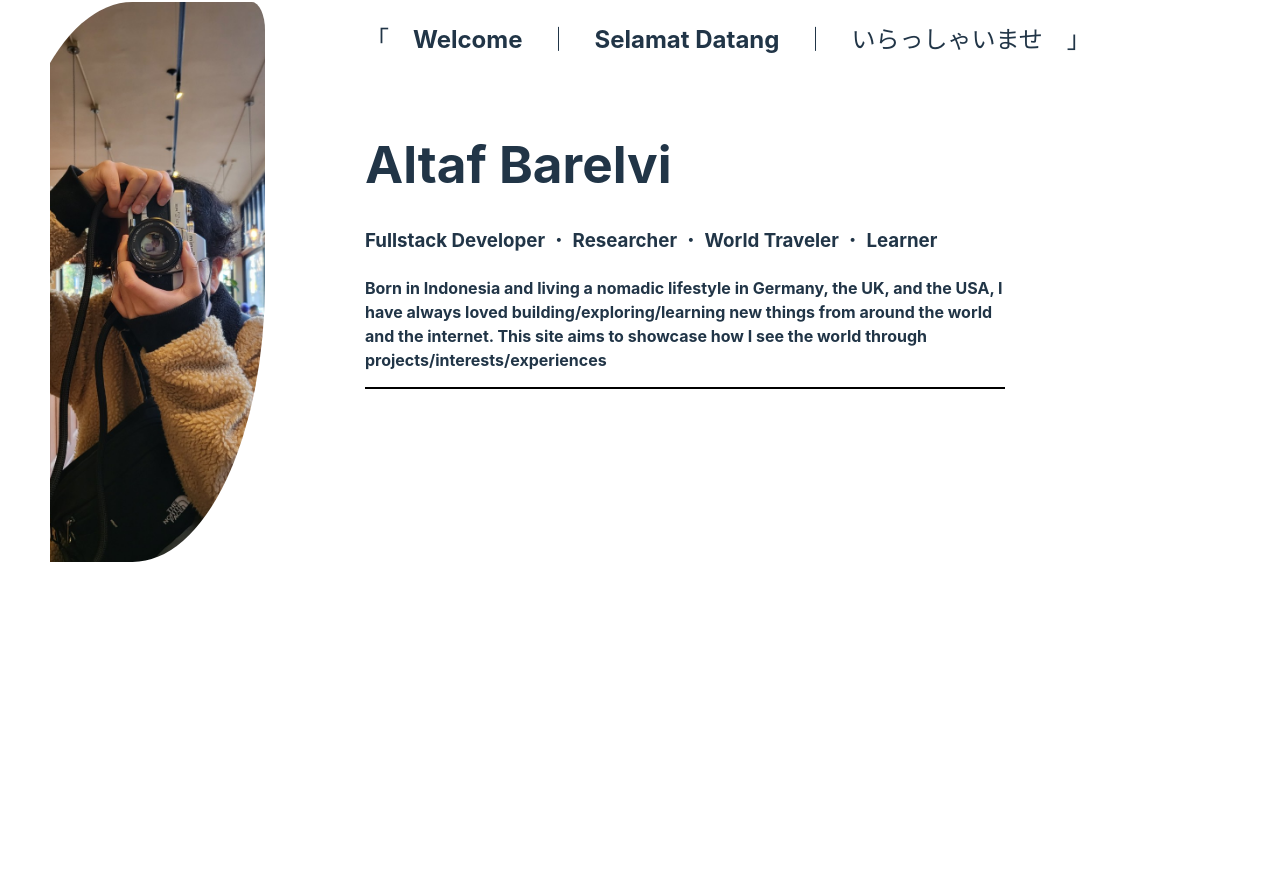
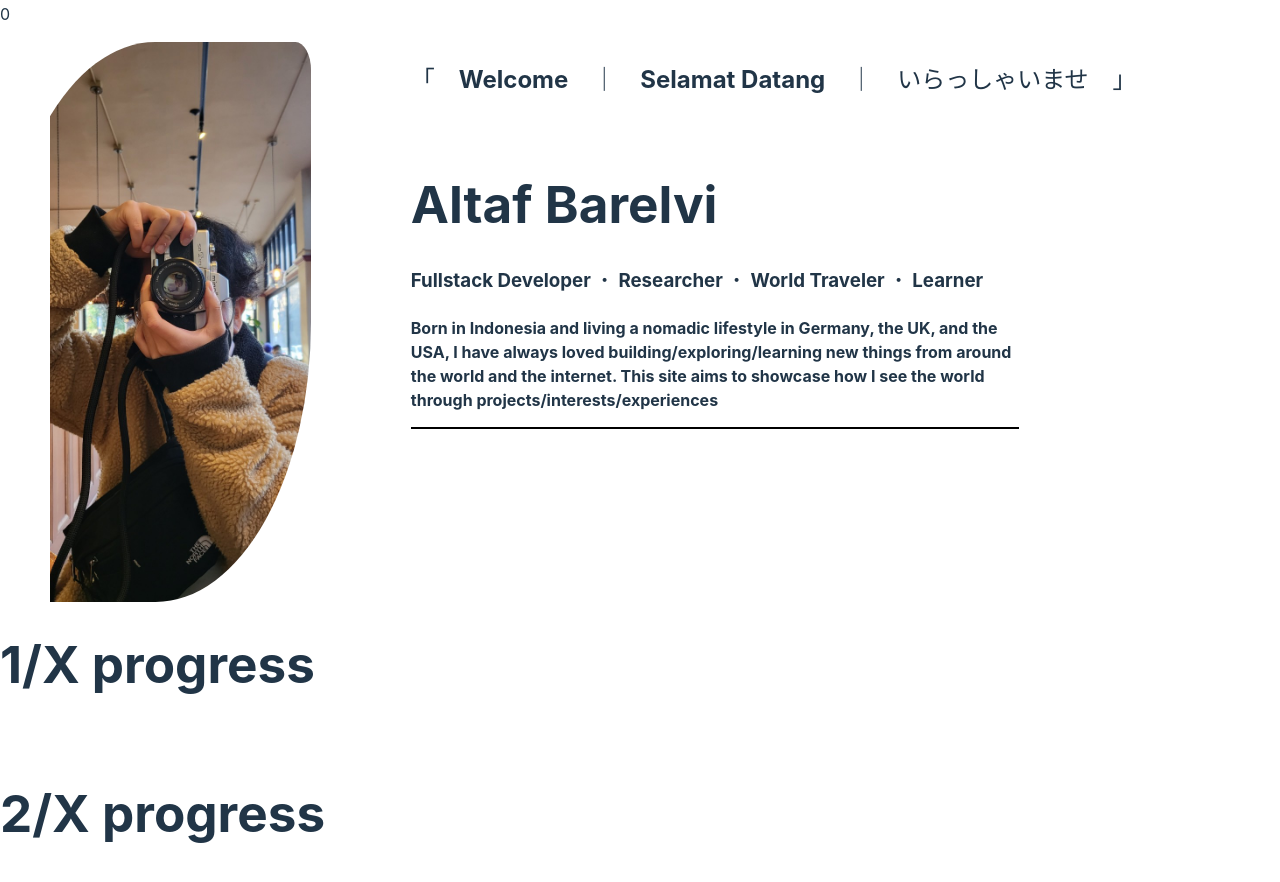
Before and after one commit to ctrlaltaf/personal-website, a React (Vite) app in the folder client/: page / in a window 1280 px wide. Shown: the part 298-1180 px from the top of the page. Before the commit the page ends 1100 px from the top, so only its background shows below. Built offline with nearby package versions, Linux system fonts and the light colour scheme.

Commit message:
cleaned up animation

```diff
--- a/client/src/Pages/HomePage/Fader.tsx
+++ b/client/src/Pages/HomePage/Fader.tsx
@@ -31,6 +31,8 @@ const Fader: React.FC<textProps> = ({ text }) => {
   return (
     <>
       <h1 className={fadeClass.fade}>{text}</h1>
+      <br />
+
     </>
   );
 };
--- a/client/src/Pages/HomePage/HomePage.css
+++ b/client/src/Pages/HomePage/HomePage.css
@@ -5,7 +5,7 @@
 }
 
 .image-container {
-  width: 40vw; /* Set the width you want */
+  width: 30vw; /* Set the width you want */
   height: 70vh; /* Set the height you want */
   overflow: hidden; /* Hide any overflow */
   display: flex;
@@ -23,16 +23,24 @@
 }
 
 .fade-in {
-  opacity: 0;
-  transition: opacity 0.5s ease;
+  opacity: 1;
+
+  transition: opacity 3s ease;
 }
-.fade-in.active {
-  opacity: 1;
+.fade-out {
+  /* opacity: 0;
+  transition: opacity 1s ease; */
+  visibility: hidden;
+
 }
 
 .home-intro {
   width: 70%;
   border-bottom: 2px solid black;
-  margin-right: 100px;
+  /* margin-right: 100px; */
   padding-bottom: 15px;
 }
+
+.test {
+  width: 100%;
+}
--- a/client/src/Pages/HomePage/HomePage.tsx
+++ b/client/src/Pages/HomePage/HomePage.tsx
@@ -3,9 +3,13 @@ import "./HomePage.css";
 import Background from "./profile.jpg";
 import Fader from "./Fader";
 
+interface FadeState {
+  fade: string;
+}
 const HomePage = () => {
   const [isVisible, setIsVisible] = useState(false);
   const [scrollProgress, setScrollProgress] = useState(0);
+  const [progress, setProgress] = useState(0);
 
   useEffect(() => {
     // Function to perform smooth scroll over a custom duration
@@ -61,16 +65,49 @@ const HomePage = () => {
       window.removeEventListener("scroll", handleScroll);
     };
   }, []);
+
+  const [fadeClass, setFadeClass] = useState<FadeState>({
+    fade: "fade-out",
+  });
+
+  useEffect(() => {
+    const timeout = setTimeout(() => {
+      if (fadeClass.fade == "fade-out" && isVisible) {
+        setFadeClass({
+          fade: "fade-in",
+        });
+      }
+    }, 100);
+
+    return () => {
+      clearTimeout(timeout);
+    };
+  }, [isVisible]);
+
+  useEffect(() => {
+    if (scrollProgress > 290) {
+      setProgress(2);
+      console.log("progress 2")
+    }
+    else if (scrollProgress > 250) {
+      setProgress(1);
+      console.log("progress 1")
+
+    }
+  }, [scrollProgress]);
+
   return (
     <div>
+      <p>{scrollProgress}</p>
       <div className="home-front-container">
         <div className="image-container">
           <img src={Background} alt="My Example" className="my-image" />
         </div>
-        <div>
+        <div className="test">
           <h2>「　Welcome　｜　Selamat Datang　｜　いらっしゃいませ　」</h2>
           <br />
-          <div className={`fade-in ${isVisible ? "active" : ""}`}>
+          {isVisible && (
+            <div className={fadeClass.fade}>
               <h1>Altaf Barelvi</h1>
               <h3>
                 Fullstack Developer ・ Researcher ・ World Traveler ・ Learner
@@ -78,16 +115,16 @@ const HomePage = () => {
               <h4 className="home-intro">
                 Born in Indonesia and living a nomadic lifestyle in Germany, the
                 UK, and the USA, I have always loved building/exploring/learning
-              new things from around the world and the internet. This site aims
-              to showcase how I see the world through
+                new things from around the world and the internet. This site
+                aims to showcase how I see the world through
                 projects/interests/experiences
               </h4>
             </div>
+          )}
         </div>
       </div>
-      {isVisible && scrollProgress > 250 && (
-        <Fader text="Hello world Props passed" />
-      )}
+      {isVisible && progress >= 1 && <Fader text="1/X progress" />}
+      {isVisible && progress >= 2 && <Fader text="2/X progress" />}
     </div>
   );
 };
```
Lines whose indentation alone changed are shown as unchanged.
